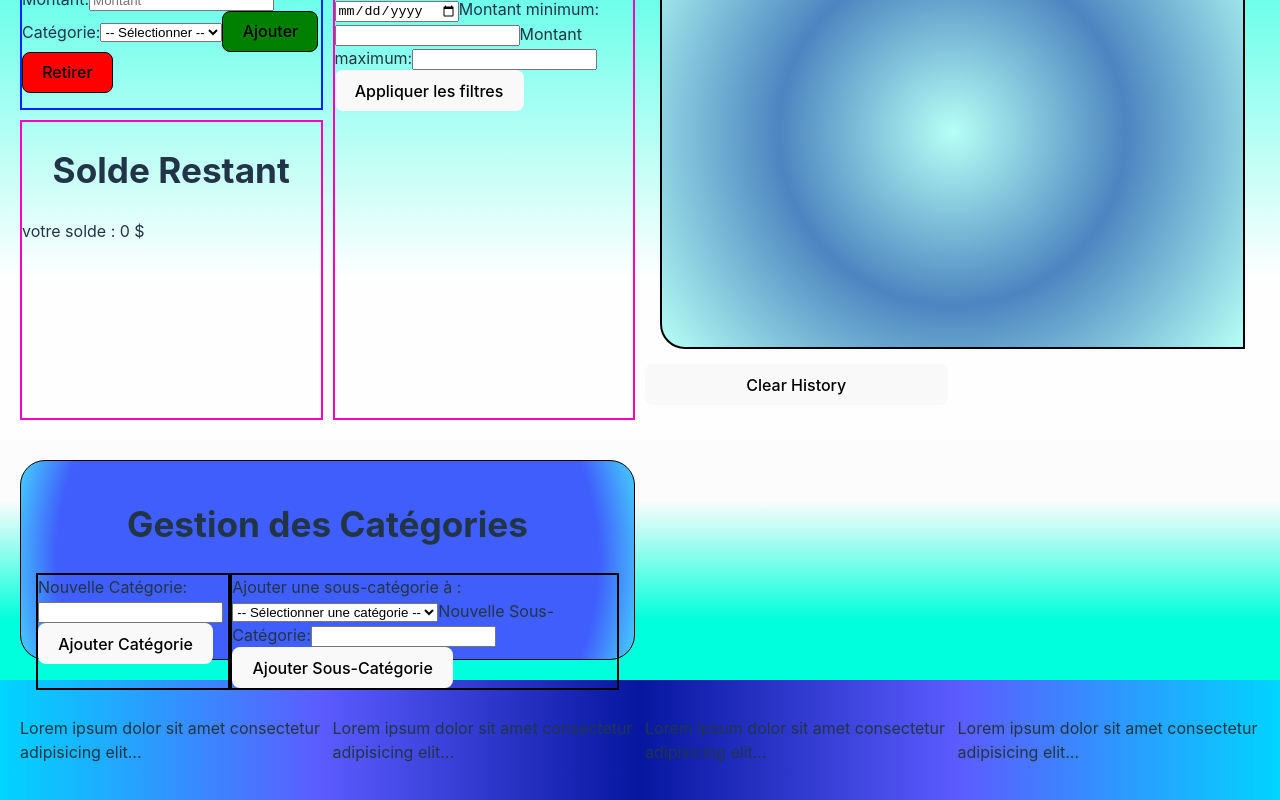
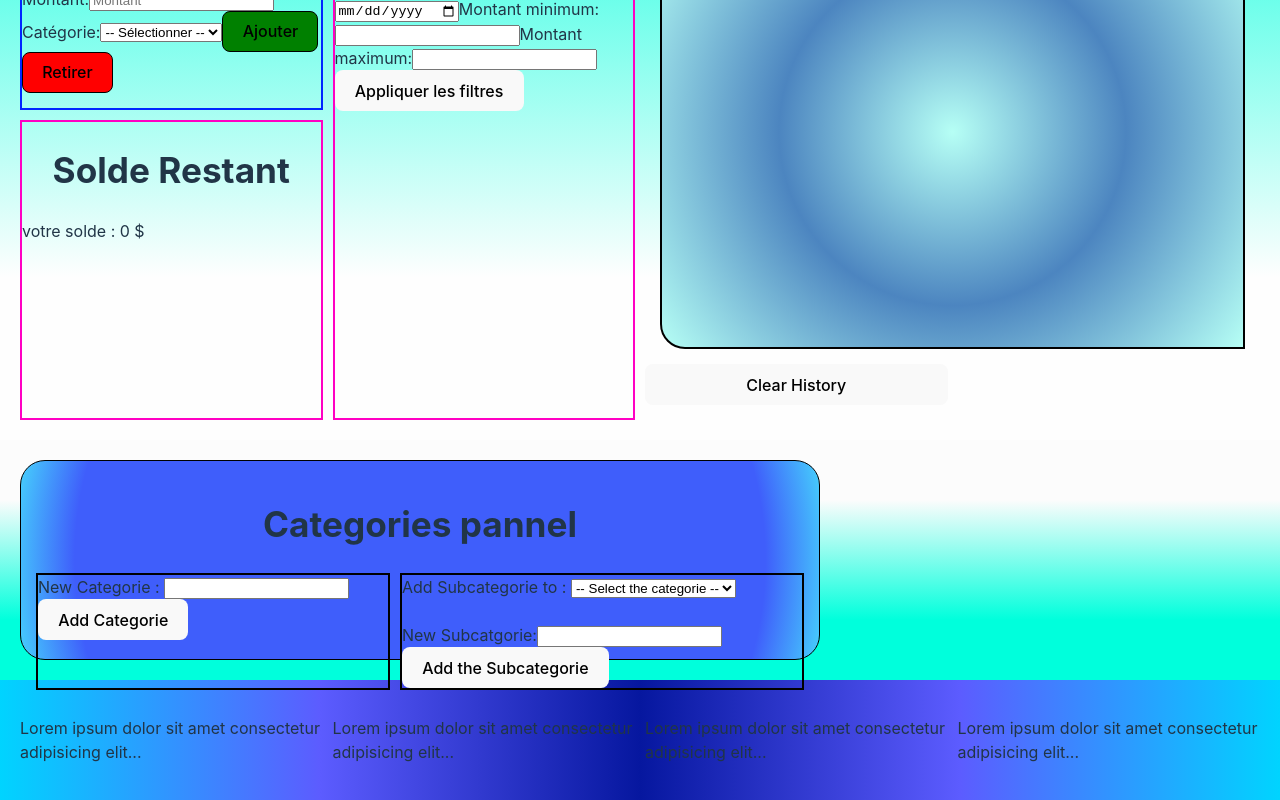
Before and after one commit to bruno-jimenez/finance-flow, a React (Vite) app in the folder FinanceFlow/: page / in a window 1280 px wide. Shown: the part 500-1300 px from the top of the page. Built offline with nearby package versions, Linux system fonts and the light colour scheme.

Commit message:
adding the new change for the CSS

```diff
--- a/FinanceFlow/src/CSS/index.css
+++ b/FinanceFlow/src/CSS/index.css
@@ -441,18 +441,21 @@ div[class*="categorie"] {
   background: rgb(63,94,251);
   background: radial-gradient(circle, rgba(63,94,251,1) 84%, rgba(70,208,252,1) 100%); /* bordure de la boîte */
   display: grid;
-  grid-template-columns: 1fr 1fr 1fr;
+  grid-template-columns: 1fr 1fr;
   grid-template-rows: 1fr 1fr;
   border-radius: 25px;
   border: solid 1px #000000;
   padding: 15px;
+  height: 168px;
+  width:768px;
+
 
 }
 
 
 #h2-categorie {
 
-  grid-column: 1/4;
+  grid-column: span 3;
 
 }
 
@@ -464,14 +467,23 @@ div[class*="categorie"] {
 
 #cate {
 
-
+  grid-column: span 1;
+  grid-row: 2/3;
+  width: 350px;
 
 }
 
 #sub {
 
-  grid-column: 2/4;
+  grid-column: span 2;
   grid-row: 2/3;
+  width: 400px;
+
+}
+
+.nobr {
+
+  white-space: nowrap;
 
 }
 
--- a/FinanceFlow/src/component/DataCategorie.jsx
+++ b/FinanceFlow/src/component/DataCategorie.jsx
@@ -21,39 +21,43 @@ const DataCategorie = ({ categories, addCategory }) => {
 
   return (
     <div className='categorie-container'>
-      <h2 id='h2-categorie'>Gestion des Catégories</h2>
+      <h2 id='h2-categorie'>Categories pannel</h2>
 
       <div className='newsuborcate' id='cate'>
-        <label>Nouvelle Catégorie:</label>
+        <label>New Categorie : {' '} </label>
         <input
           type="text"
           value={newCategory}
           onChange={(e) => setNewCategory(e.target.value)}
         />
-        <button className='button' id='AddCategorie' onClick={addNewCategory}>Ajouter Catégorie</button>
+        <button className='button' id='AddCategorie' onClick={addNewCategory}>Add Categorie</button>
       </div>
 
       <div className='newsuborcate' id='sub'>
-        <label>Ajouter une sous-catégorie à :</label>
+        <div className='nobr'>
+        <label>Add Subcategorie to : </label>
         <select
           value={selectedCategory}
           onChange={(e) => setSelectedCategory(e.target.value)}
         >
-          <option value="">-- Sélectionner une catégorie --</option>
+          <option value="">-- Select the categorie --</option>
           {categories.map((category) => (
             <option key={category} value={category}>
               {category}
             </option>
           ))}
+
         </select>
-
-        <label>Nouvelle Sous-Catégorie:</label>
+       </div>
+      <br />
+        <label>New Subcatgorie:</label>
         <input
           type="text"
           value={newSubCategory}
           onChange={(e) => setNewSubCategory(e.target.value)}
         />
-        <button className='button' id='AddSubCategorie' onClick={addSubCategory}>Ajouter Sous-Catégorie</button>
+      <br />
+        <button className='button' id='AddSubCategorie' onClick={addSubCategory}>Add the Subcategorie</button>
       </div>
 
       {/* ... d'autres éléments du composant */}
```
